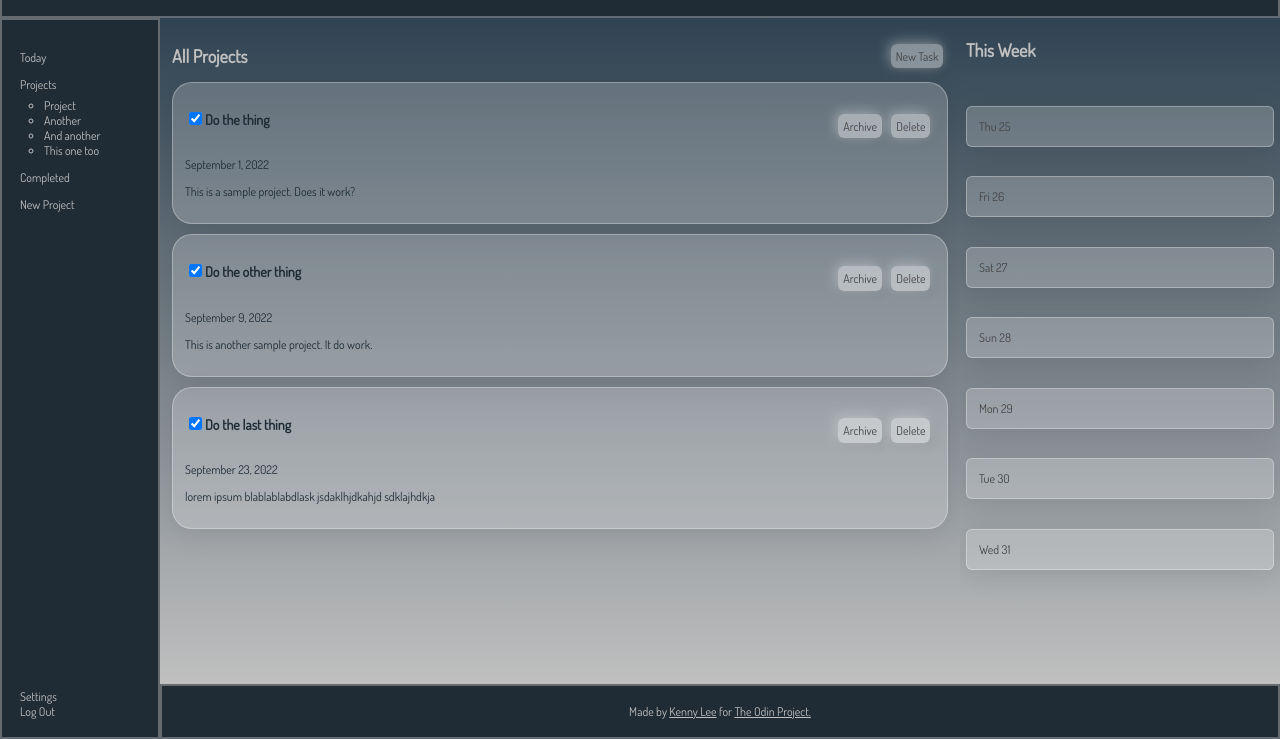
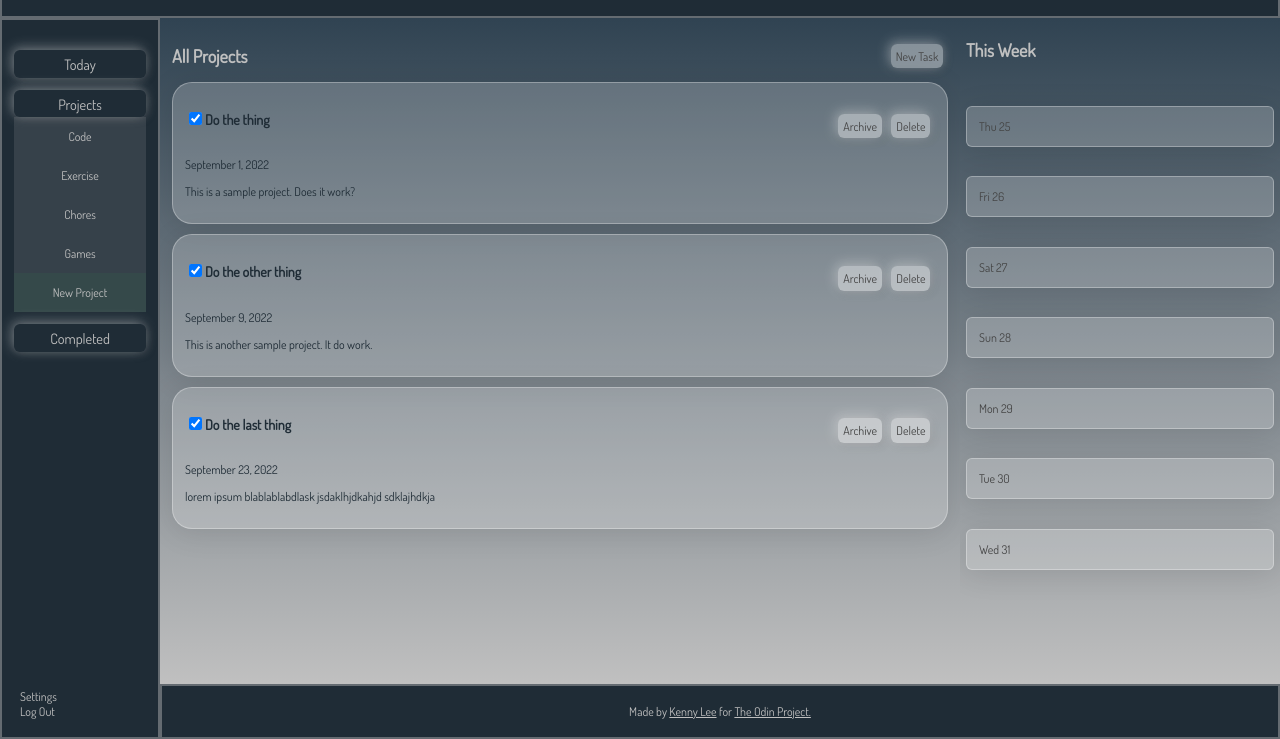
Before and after one commit to kenkneelee/odin-todo-list, a website built with webpack: page outline/index.html in a window 1280 px wide. Shown: the part 61-800 px from the top of the page. Built offline with nearby package versions, Linux system fonts and the light colour scheme.

Commit message:
write logic to access projects and their tasklists, general sidebar ui changes

```diff
--- a/src/modules/displayUI.js
+++ b/src/modules/displayUI.js
@@ -43,27 +43,40 @@ export default function displayUI() {
         sidebarLinks.id = "sidebar-links";
 
         const today = document.createElement("li");
-        today.textContent = "Today";
+        const todayLink = document.createElement("button")
+        todayLink.textContent = "Today";
+        today.appendChild(todayLink);
 
         const projectList = document.createElement("li");
-        projectList.textContent = "Projects";
+        const projectListLink = document.createElement("button")
+        projectListLink.textContent = "Projects";
+        projectList.appendChild(projectListLink);
 
         const projectListList = document.createElement("ul");
 
         projects.forEach((project) => {
+            // create DOM element to list each project
             let thisProject = document.createElement("li");
             thisProject.textContent = project.title;
+            // display this project's tasks on click
+            thisProject.addEventListener('click', function (){console.log(project.taskList)});
             projectListList.appendChild(thisProject);
         });
 
-        const completed = document.createElement("li");
-        completed.textContent = "Completed";
 
         const newProject = document.createElement("li");
         newProject.textContent = "New Project";
+        newProject.id = "newProjectButton";
+        projectListList.appendChild(newProject);
+
+        const completed = document.createElement("li");
+        const completedLink = document.createElement("button")
+        completedLink.textContent = "Completed";
+        completed.appendChild(completedLink);
+
 
         projectList.appendChild(projectListList);
-        sidebarLinks.append(today, projectList, completed, newProject);
+        sidebarLinks.append(today, projectList, completed);
 
         const sidebarBottom = document.createElement("ul");
         sidebarBottom.id = "sidebar-bottom";
--- a/src/modules/projects.js
+++ b/src/modules/projects.js
@@ -3,7 +3,9 @@ import Project from "./project";
 export default function projects() {
     let projectArray = [];
 
-    projectArray.push(new Project("Project"), new Project ("Another"), new Project("And another"), new Project("This one too"))
+    projectArray.push(new Project("Code"), new Project ("Exercise"), new Project("Chores"), new Project("Games"));
+    projectArray[0].addTask("test task","now", "descriptiion");
     // projectArray = ["Project", "Another", "And another", "This one too"];
+
     return projectArray;
 }
--- a/src/styles/style.css
+++ b/src/styles/style.css
@@ -62,10 +62,44 @@ header {
     padding: 0.5rem;
 }
 #sidebar-links > li {
-    padding: 0.5rem;
+    padding: 0.5rem 0;
 }
+
+#sidebar-links > li > button {
+    cursor: pointer;
+    width:100%;
+    background-color: transparent;
+    color: #c0c0c0;
+    font-size: 1.2rem;
+}
+
+
+#sidebar-links>li > ul > li {
+    cursor:pointer;
+    list-style-type: none;
+    text-align: center;
+    padding: 1rem 0;
+    background-color: #c0c0c023;
+}
+
+
+#sidebar-links>li > ul > li:hover {
+    background-color: #c0c0c068;
+}
+
+#sidebar-links>li > ul > #newProjectButton {
+    background-color: #bbffc223;
+}
+
+#sidebar-links>li > ul > #newProjectButton:hover {
+    background-color: #bbffc246;
+}
+
+
+
+
 #sidebar-links ul {
-    padding: 0.5rem 0 0 20%;
+    padding: 0;
 }
 #sidebar-bottom {
     list-style: none;
@@ -199,7 +233,7 @@ footer {
     background-attachment: scroll;
 }
 
-button {
+#main-content button {
     background: rgba(255, 255, 255, 0.4);
     border: none;
     border-radius: 0.5rem;
@@ -215,12 +249,12 @@ button {
         -2px -2px 10px rgba(255, 255, 255, 0.1),
         2px 2px 8px rgba(255, 255, 255, 0.075), 2px 2px 10px rgba(0, 0, 0, 0.15);
 }
-button:hover {
+#main-content button:hover {
     box-shadow: -1px -1px 6px rgba(255, 255, 255, 0.4),
         -1px -1px 4px rgba(255, 255, 255, 0.2),
         2px 2px 2px rgba(255, 255, 255, 0.05), 2px 2px 4px rgba(0, 0, 0, 0.1);
 }
-button:active {
+#main-content button:active {
     box-shadow: inset -2px -2px 6px rgba(255, 255, 255, 0.5),
         inset -2px -2px 4px rgba(255, 255, 255, 0.3),
         inset 2px 2px 2px rgba(255, 255, 255, 0.075),
```
Also changed, not shown: dist/index.bundle.js.
